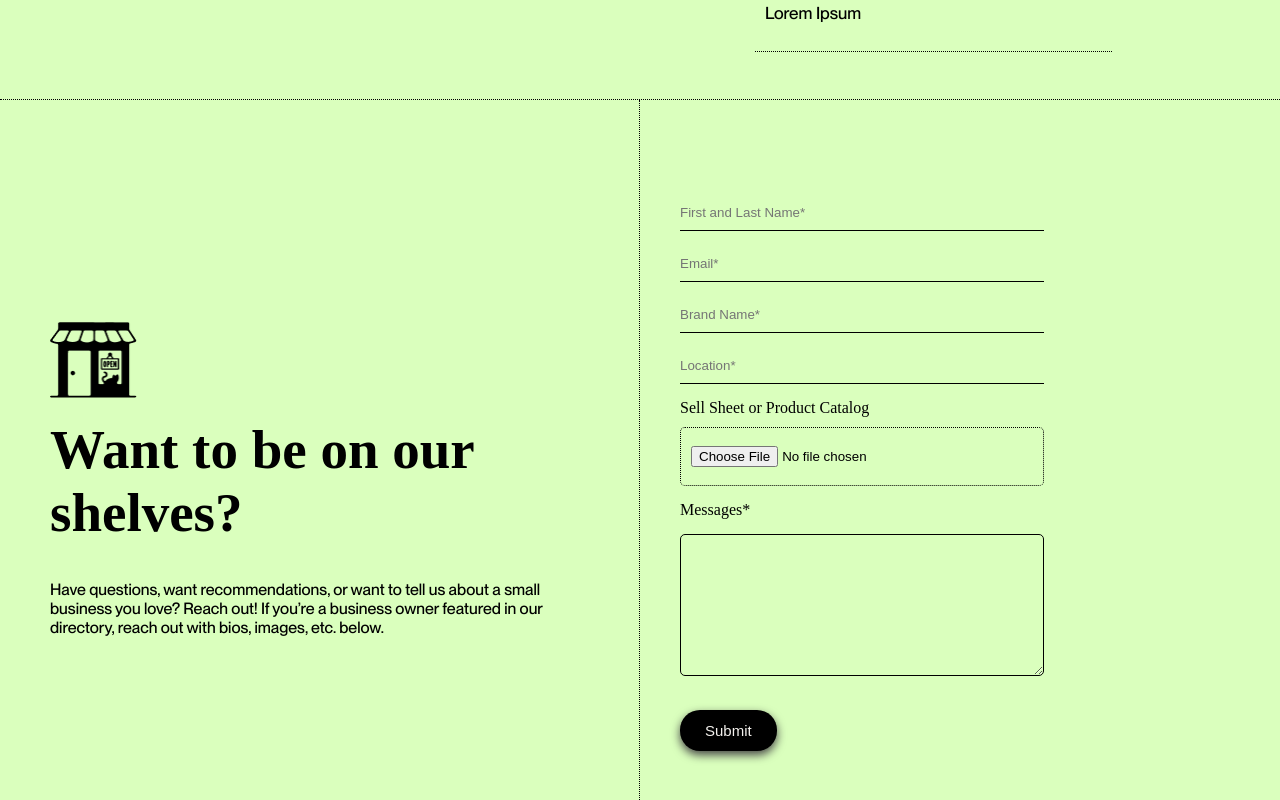
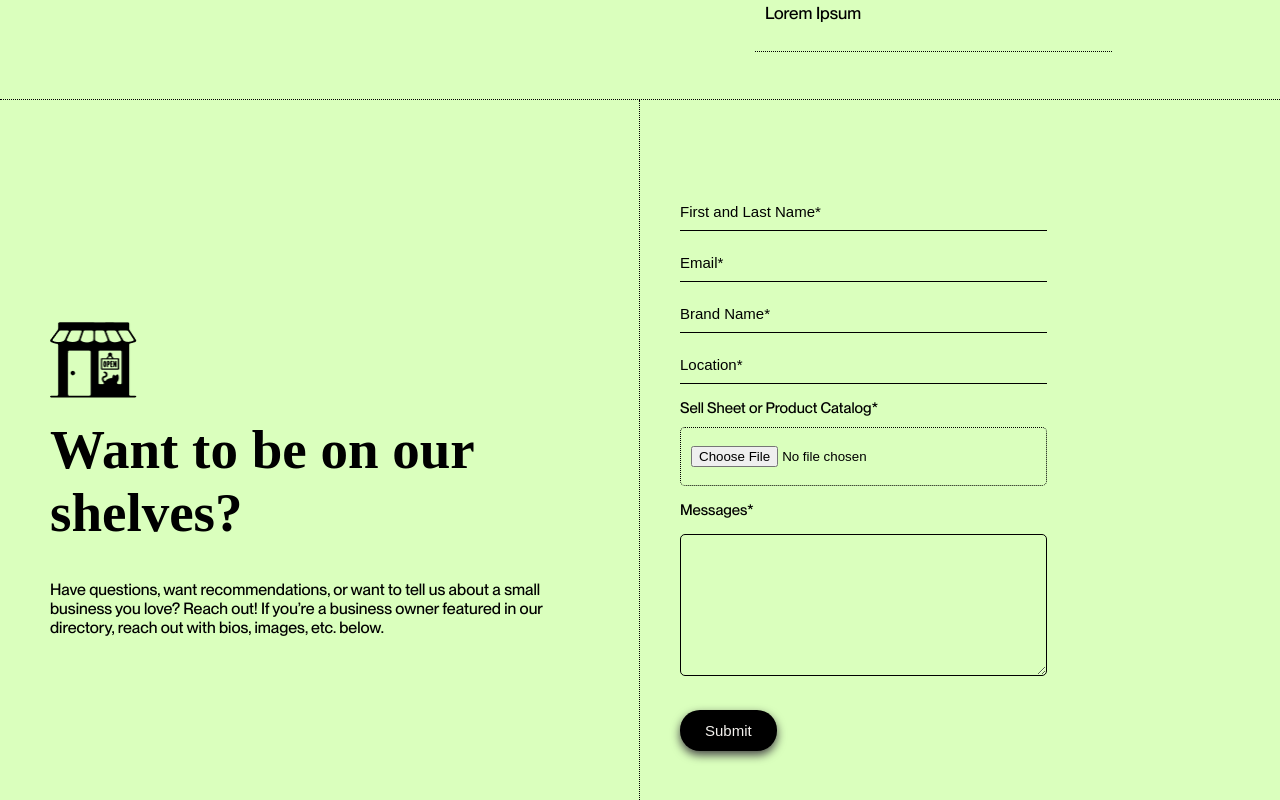
Before and after one commit to candyho-learning/view-source-assignment, a React (Vite) app: page / in a window 1280 px wide. Shown: the part 4285-5085 px from the top of the page. Built offline with nearby package versions, Linux system fonts and the light colour scheme; a small style sheet from the web is missing; a web font is replaced by a local one.

Commit message:
style: fixed form font styles

```diff
--- a/src/components/SubmitProducts.jsx
+++ b/src/components/SubmitProducts.jsx
@@ -45,7 +45,7 @@ export default function SubmitProducts() {
         ))}
         <div className="input-group upload">
           <label htmlFor="upload" className="upload">
-            Sell Sheet or Product Catalog
+            Sell Sheet or Product Catalog*
           </label>
           <div className="upload-box">
             <input type="file" placeholder="Upload a File" name="upload" />
--- a/src/index.css
+++ b/src/index.css
@@ -62,6 +62,12 @@ p {
 
 button:hover {
   cursor: pointer;
+}
+
+label {
+  font-family: "PPNeueMontreal Medium";
+  font-weight: 400;
+  font-size: 15px;
 }
 
 .centered {
@@ -221,6 +227,11 @@ section.submit-products {
   padding: 10px 0;
 }
 
+::placeholder {
+  color: var(--brand-black);
+  font-size: 15px;
+}
+
 .upload-box {
   border: 1px dotted var(--brand-black);
   border-radius: 5px;
```
